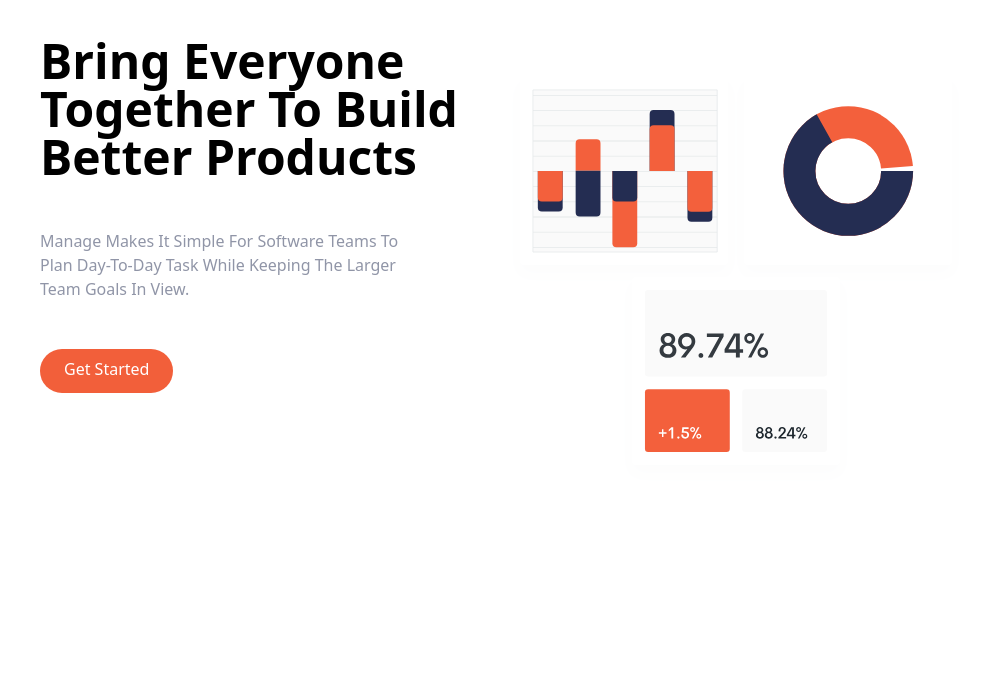
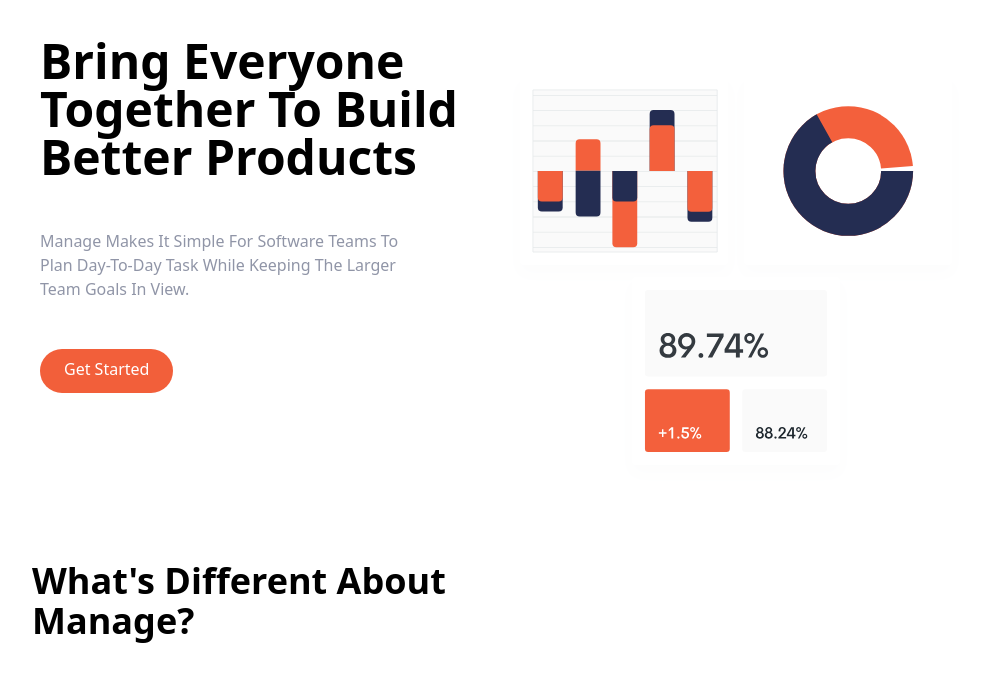
Before and after one commit to Chrstphr9/Scratch_Tailwind, a website: page index.html in a window 1280 px wide. Shown: the part 95-776 px from the top of the page, without its empty margins (136-1135 px from the left). Drawn offline with Linux system fonts and the light colour scheme.

Commit message:
heading of the feature section

```diff
--- a/index.html
+++ b/index.html
@@ -66,6 +66,22 @@
       </div>
     </div>
   </section>
+
+  <!--Feature Section-->
+  <section id="features">
+    <!--Flex Container-->
+    <div class="container flex flex-col px-4 mx-auto mt-10 space-y-12 md:space-y-0 md:flex-row">
+      <!--What's Different-->
+      <div class="flex flex-col space-y-12 md:w-1/2">
+        <h2 class="max-w-md text-4xl font-bold text-center md:text-left">
+          What's Different About Manage?
+        </h2>
+
+      </div>
+      <!--Numbered List-->
+      <div></div>
+    </div>
+  </section>
 </body>
 
 </html>
```
Also changed, not shown: css/main.css.
